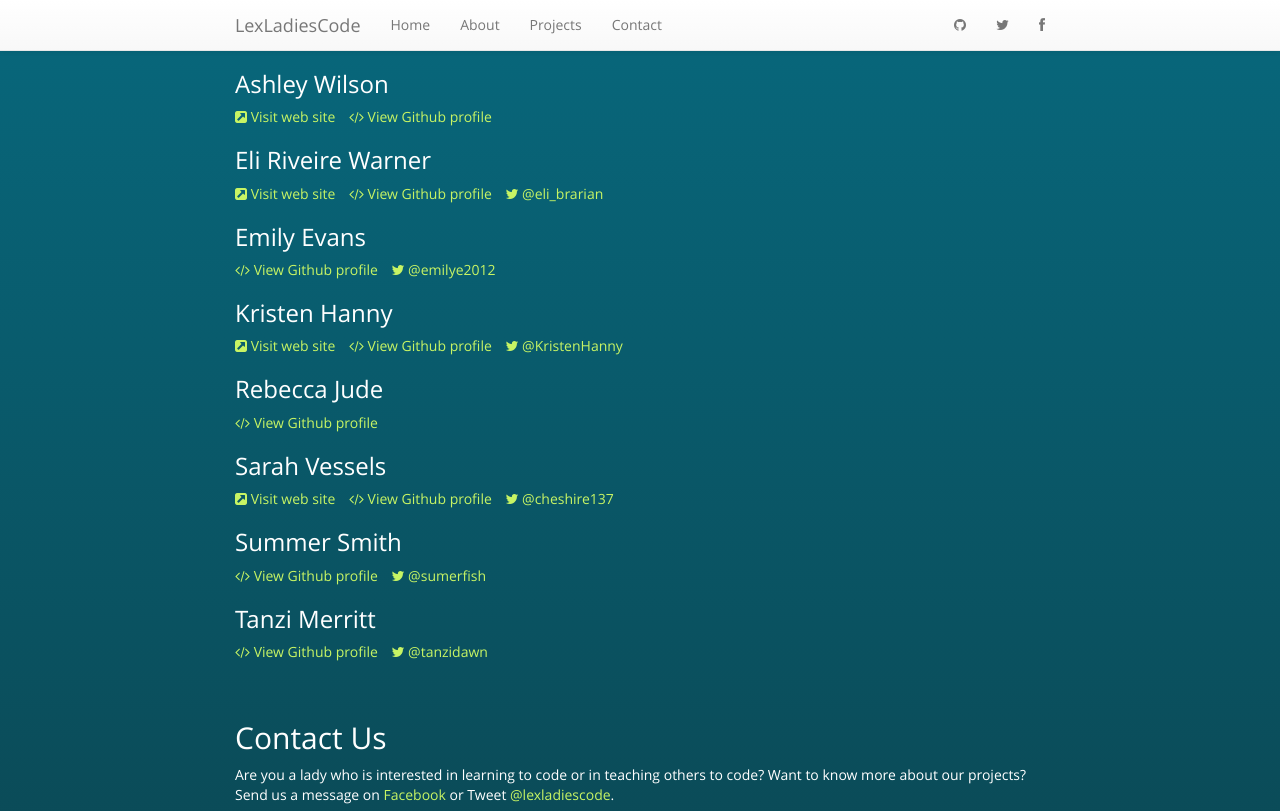
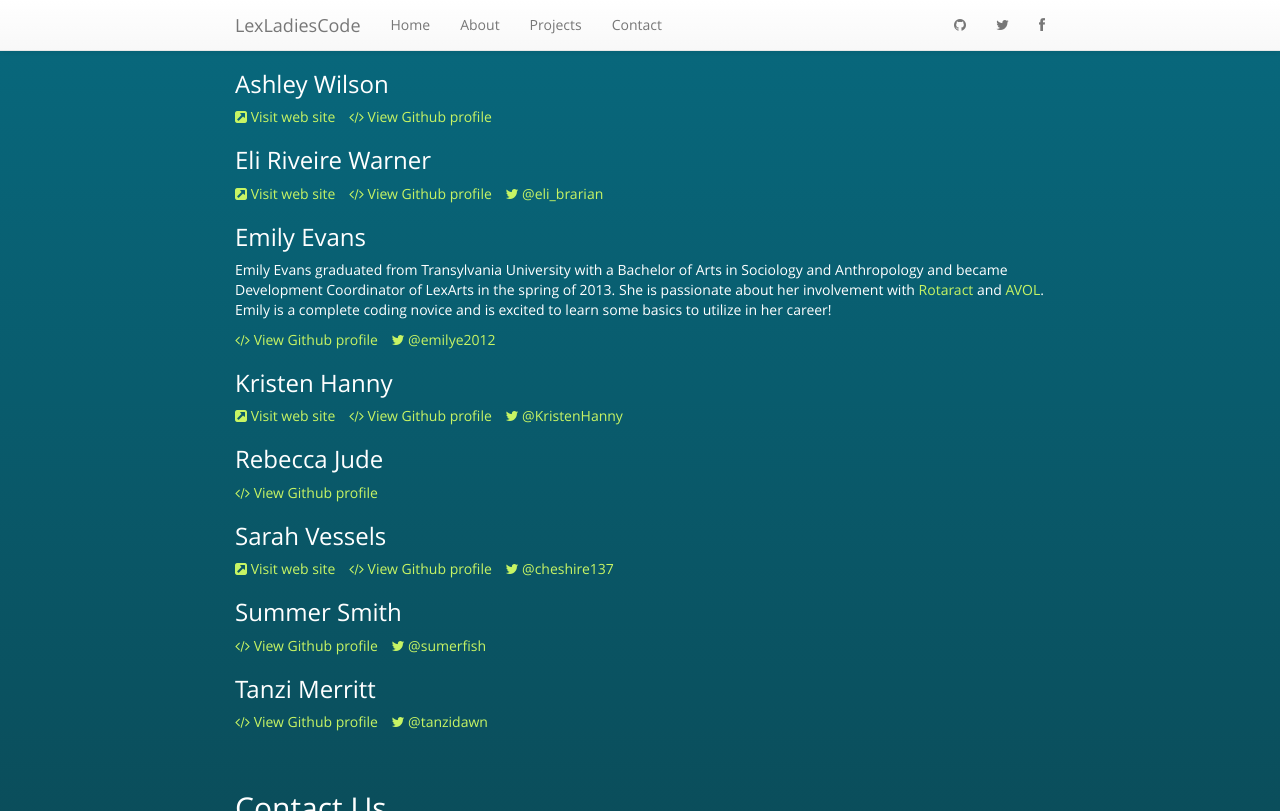
Before and after one commit to LexLadiesCode/LexLadiesCode.github.io, a Jekyll site: the page built from index.html, in a window 1280 px wide and 900 px high, scrolled down 791 px, cut to the strip 0-811 px from the top of the window. Built offline with Jekyll 4.4.1, drawn with Linux system fonts in a browser that asks for light colours; nearby versions of some CDN libraries; Markdown is read by kramdown in place of the engine named in the settings.

Commit message:
added emily bio

```diff
--- a/members/_posts/2014-03-01-emily-evans.markdown
+++ b/members/_posts/2014-03-01-emily-evans.markdown
@@ -4,3 +4,5 @@ title: Emily Evans
 github: msem1227
 twitter: emilye2012
 ---
+
+Emily Evans graduated from Transylvania University with a Bachelor of Arts in Sociology and Anthropology and became Development Coordinator of LexArts in the spring of 2013. She is passionate about her involvement with [Rotaract](http://www.rotaractlex.org/) and [AVOL](http://www.avolky.org). Emily is a complete coding novice and is excited to learn some basics to utilize in her career!
```
